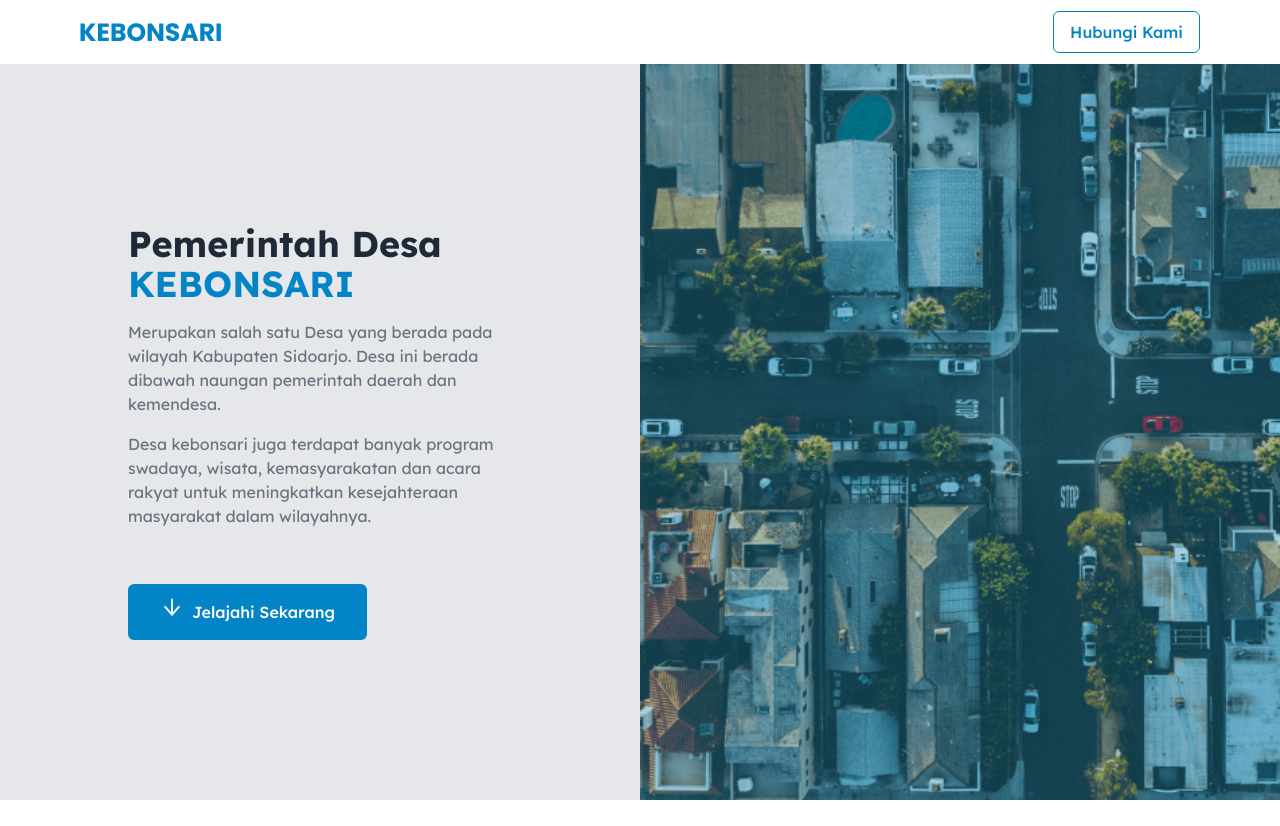
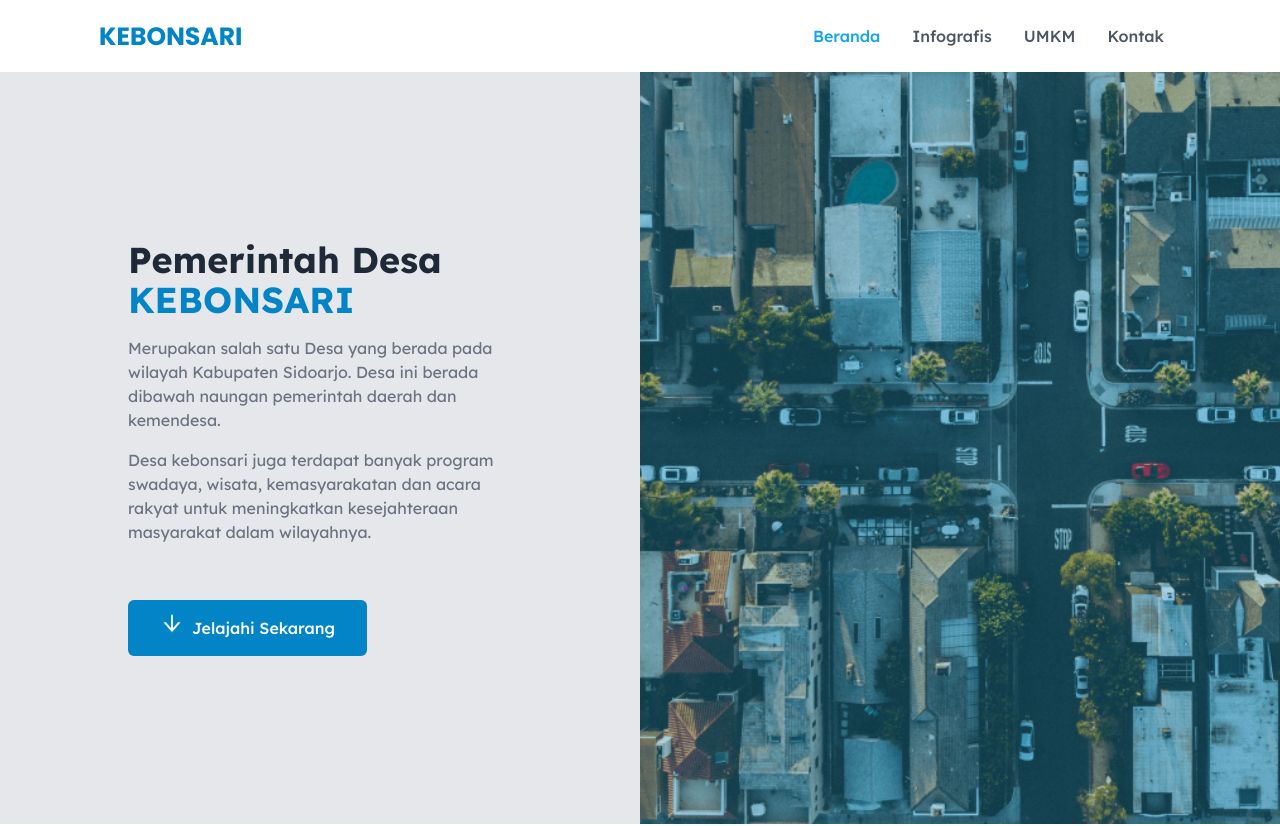
Before and after one commit to jagadyudha/kebonsari.site, a Next.js app: page / in a window 1280 px wide. Shown: the top 826 px of the page. Built offline with nearby package versions, Linux system fonts and the light colour scheme; a web font is replaced by a local one.

Commit message:
feat: navbar menu

```diff
--- a/components/Hero.tsx
+++ b/components/Hero.tsx
@@ -4,7 +4,7 @@ import { AiOutlineArrowDown } from "react-icons/ai";
 
 const Hero = () => {
   return (
-    <section className="h-[92vh] bg-gray-200 flex xl:block justify-center items-center">
+    <section className="relative h-[94vh] bg-gray-200 flex xl:block justify-center items-center">
       <div className="flex justify-between items-center h-full">
         <div className="mx-auto xl:w-[50vw] w-full xl:px-32 md:px-12 px-6">
           <h1 className="2xl:text-5xl text-4xl font-bold text-gray-800">
--- a/components/Separator.tsx
+++ b/components/Separator.tsx
@@ -7,7 +7,7 @@ export interface SeparatorProps {
 const Seperator: React.FC<SeparatorProps> = ({ id }) => {
   return (
     <div className="flex justify-center py-14" id={id}>
-      <div className="bg-sky-600 xl:w-5 xl:h-5  w-4 h-4 rounded-full"></div>
+      <div className="bg-sky-600 xl:w-4 xl:h-4  w-3 h-3 rounded-full"></div>
     </div>
   );
 };
--- a/components/layout/navbar.tsx
+++ b/components/layout/navbar.tsx
@@ -1,16 +1,96 @@
-import React from "react";
+import { Fragment } from "react";
+import { Popover, Transition } from "@headlessui/react";
+import { GiHamburgerMenu } from "react-icons/gi";
+import { VscChromeClose } from "react-icons/vsc";
+import Link from "next/link";
+import { useRouter } from "next/router";
+
+const navigation = [
+  { name: "Beranda", href: "/" },
+  { name: "Infografis", href: "/#infografis" },
+  { name: "UMKM", href: "/#" },
+  { name: "Kontak", href: "/#" },
+];
 
 const Navbar = () => {
+  const router = useRouter();
   return (
-    <nav className="xl:px-20 px-6 sticky top-0 bg-white z-40 flex justify-between h-[8vh] items-center">
-      <div className="flex items-center w-1/3 xl:w-1/2">
-        <img src="/assets/images/logo.png" />
-      </div>
-      <a>
-        <p className="flex justify-center items-center border border-sky-600 md:px-4 px-2 md:py-2 py-1 rounded-md text-sky-600 font-medium hover:text-white hover:bg-sky-600 transition-all duration-300">
-          Hubungi Kami
-        </p>
-      </a>
+    <nav className="sticky top-0 z-50 bg-white">
+      <Popover>
+        <div>
+          <div className="flex sm:mx-20 mx-2 text-center sm:text-right sm:py-6 py-3 items-center justify-between px-5">
+            <div className="flex items-center flex-grow flex-shrink-0 lg:flex-grow-0">
+              <div className="flex items-center justify-between w-full md:w-auto">
+                <div className="flex items-center">
+                  <img src="/assets/images/logo.png" />
+                </div>
+                <div className="-mr-2 flex items-center md:hidden">
+                  <Popover.Button className="bg-white rounded-md p-2 inline-flex items-center justify-center text-gray-300 hove:bg-opacity-80">
+                    <GiHamburgerMenu className="text-lg text-black" />
+                  </Popover.Button>
+                </div>
+              </div>
+            </div>
+            <div className="hidden md:block md:ml-10 md:pr-4 md:space-x-8">
+              {navigation.map((item) => (
+                <Link key={item.name} href={item.href}>
+                  {item.href === router.asPath ? (
+                    <a className="font-medium text-sky-500">{item.name}</a>
+                  ) : (
+                    <a className="font-medium text-gray-600">{item.name}</a>
+                  )}
+                </Link>
+              ))}
+            </div>
+          </div>
+        </div>
+
+        <Transition
+          as={Fragment}
+          enter="duration-150 ease-out"
+          enterFrom="opacity-0 scale-95"
+          enterTo="opacity-100 scale-100"
+          leave="duration-100 ease-in"
+          leaveFrom="opacity-100 scale-100"
+          leaveTo="opacity-0 scale-95"
+        >
+          <Popover.Panel
+            focus
+            className="absolute z-10 top-0 inset-x-0 p-2 transition transform origin-top-right md:hidden"
+          >
+            <div className="rounded-lg shadow-md bg-white ring-1 overflow-hidden">
+              <div className="float-right px-5 pt-4 flex items-center justify-between">
+                <div className="-mr-2">
+                  <Popover.Button className="bg-white rounded-md p-2 inline-flex items-center justify-center">
+                    <VscChromeClose className="text-lg text-white" />
+                  </Popover.Button>
+                </div>
+              </div>
+              <div className="px-4 pt-2 pb-3 space-y-1">
+                {navigation.map((item) => (
+                  <Link key={item.name} href={item.href}>
+                    {item.href === router.asPath ? (
+                      <a
+                        href={item.href}
+                        className="block px-3 py-2 rounded-md text-base font-normal text-sky-500"
+                      >
+                        {item.name}
+                      </a>
+                    ) : (
+                      <a
+                        href={item.href}
+                        className="block px-3 py-2 rounded-md text-base font-normal text-gray-800"
+                      >
+                        {item.name}
+                      </a>
+                    )}
+                  </Link>
+                ))}
+              </div>
+            </div>
+          </Popover.Panel>
+        </Transition>
+      </Popover>
     </nav>
   );
 };
--- a/package.json
+++ b/package.json
@@ -8,6 +8,7 @@
     "lint": "next lint"
   },
   "dependencies": {
+    "@headlessui/react": "^1.5.0",
     "next": "12.0.10",
     "react": "17.0.2",
     "react-dom": "17.0.2",
--- a/pages/_app.tsx
+++ b/pages/_app.tsx
@@ -2,10 +2,12 @@ import "../styles/globals.css";
 import type { AppProps /*, AppContext */ } from "next/app";
 import Layout from "../components/layout/layout";
 import "../styles/fonts.css";
+import Router, { useRouter } from "next/router";
 
 function MyApp({ Component, pageProps }: AppProps) {
+  const router = useRouter();
   return (
-    <Layout>
+    <Layout key={router.asPath}>
       <Component {...pageProps} />
     </Layout>
   );
```
Also changed, not shown: 1 other file (tests, documents, lock files or other folders).
